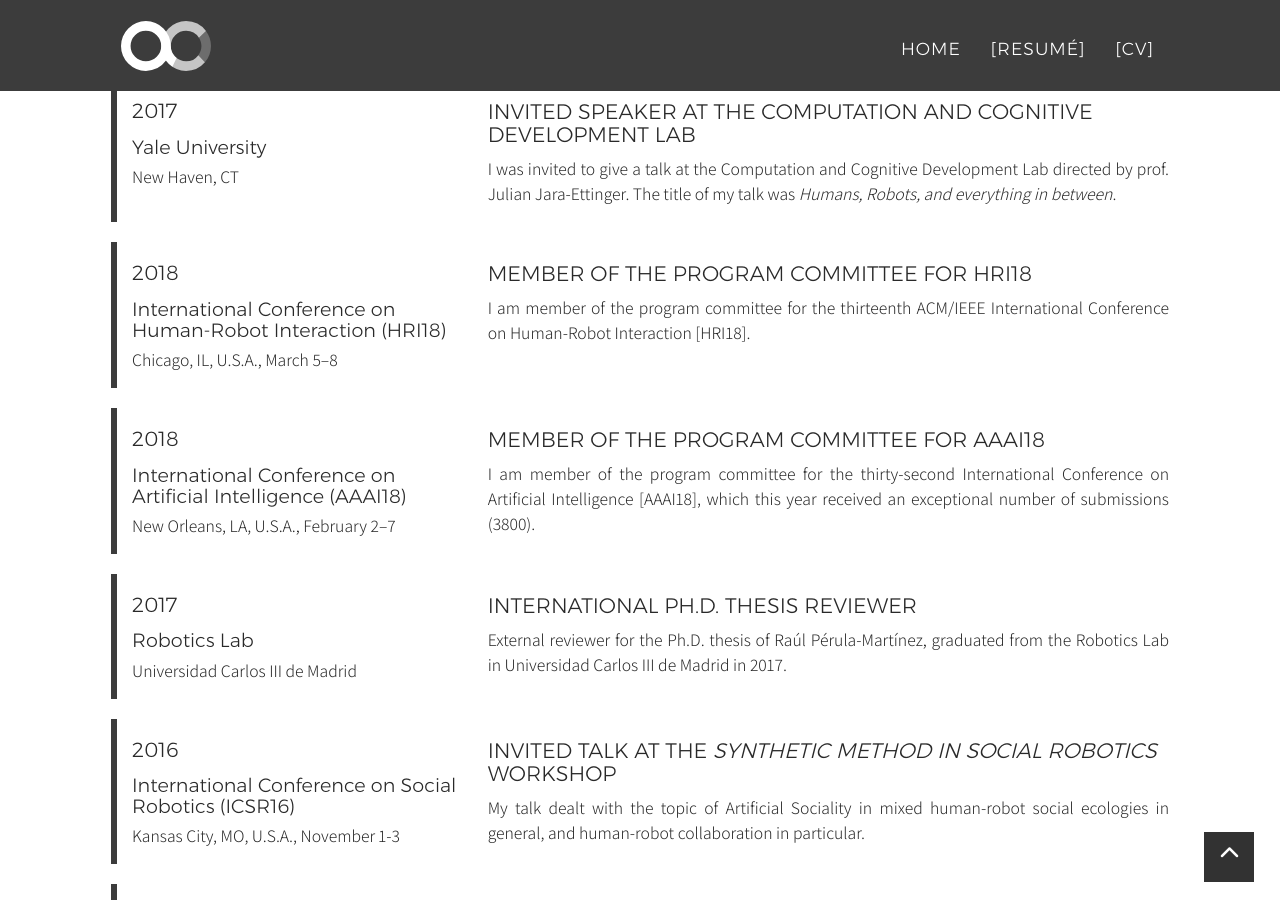
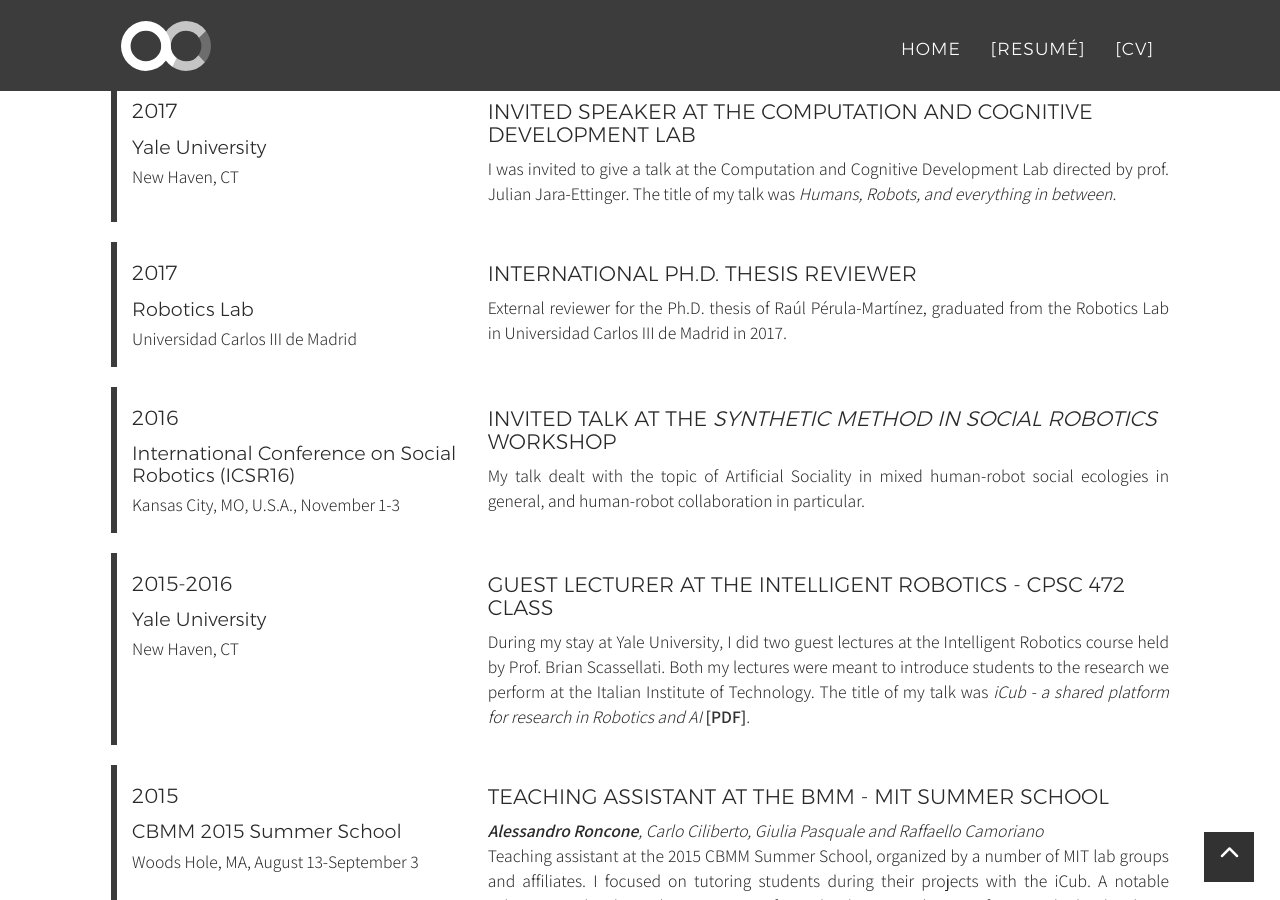
Before and after one commit to alecive/alecive.github.io, a Jekyll site: the page built from _posts/cv/2017-02-08-CV-AlessandroRoncone.md, in a window 1280 px wide and 900 px high, scrolled down 6594 px. Built offline with Jekyll 4.4.1, drawn with Linux system fonts in a browser that asks for light colours; nearby versions of some CDN libraries; some web fonts are replaced; some of the changed text lies outside the part shown.

Commit message:
[cv] Minor

```diff
--- a/_data/cv-misc.yml
+++ b/_data/cv-misc.yml
@@ -8,16 +8,6 @@
    venue: Yale University
    where: New Haven, CT
    description: I was invited to give a talk at the Computation and Cognitive Development Lab directed by prof. Julian Jara-Ettinger. The title of my talk was <i>Humans, Robots, and everything in between</i>.
- - title: Member of the Program Committee for HRI18
-   year: 2018
-   venue: International Conference on Human-Robot Interaction (HRI18)
-   where: Chicago, IL, U.S.A., March 5–8
-   description: "I am member of the program committee for the thirteenth ACM/IEEE International Conference on Human-Robot Interaction [HRI18]."
- - title: Member of the Program Committee for AAAI18
-   year: 2018
-   venue: International Conference on Artificial Intelligence (AAAI18)
-   where: New Orleans, LA, U.S.A., February 2–7
-   description: "I am member of the program committee for the thirty-second International Conference on Artificial Intelligence [AAAI18], which this year received an exceptional number of submissions (3800)."
  - title: International Ph.D. Thesis Reviewer
    year: 2017
    venue: Robotics Lab
@@ -63,4 +53,4 @@
    where: iCub Facility
    description: "I have been researcher of the week for two times. Despite its name, this award is given very rarely to outstanding research performed in the iCub Facility at IIT. In the past years, only 8 of these awards have been awarded."
  - title: "Reviewer"
-   description: "I have been a reviewer for the following conferences and journals: <i>IEEE International Conference on Robotics and Automation</i> (<b>ICRA</b>, 2018, 2017, 2016), <i>IEEE/RSJ International Conference on Intelligent Robots and Systems</i> (<b>IROS</b>, 2017, 2016, 2015), <i>ACM International Conference on Human--Robot Interaction</i> (<b>HRI</b>, 2018), <i>International Conference on Artificial Intelligence</i> (<b>AAAI</b>, 2018), <i>Robotics and Automation Letters</i> (<b>RA-L</b>, 2018), <i>Robotics: Science and Systems</i> (<b>RSS</b>, 2016), <i>Frontiers in Robotics and AI</i>  (2017), <i>IEEE/RAS International Conference on Humanoid Robots</i> (<b>Humanoids</b>, 2017, 2016, 2014, 2012), <i>International Journal of Humanoid Robotics</i> (2014), <i>IEEE International Conference on Development and Learning and on Epigenetic Robotics</i> (<b>ICDL-Epirob</b>, 2017, 2016, 2015), <i>IEEE RAS/EMBS International Conference on Biomedical Robotics and Biomechatronics</i> (<b>BioRob</b>, 2016), <i>IEEE International Symposium on Robot and Human Interactive Communication</i> (<b>ROMAN</b>, 2014), <i>IEEE International Conference on Robotics and Biomimetics</i> (<b>ROBIO</b>, 2013)."
+   description: "I have been a reviewer for the following conferences and journals: <i>IEEE International Conference on Robotics and Automation</i> (<b>ICRA</b>, 2018, 2017, 2016), <i>IEEE/RSJ International Conference on Intelligent Robots and Systems</i> (<b>IROS</b>, 2017, 2016, 2015), <i>ACM International Conference on Human-Robot Interaction</i> (<b>HRI</b>, 2018), <i>International Conference on Artificial Intelligence</i> (<b>AAAI</b>, 2018), <i>Robotics and Automation Letters</i> (<b>RA-L</b>, 2018), <i>Robotics: Science and Systems</i> (<b>RSS</b>, 2016), <i>Frontiers in Robotics and AI</i>  (2017), <i>IEEE/RAS International Conference on Humanoid Robots</i> (<b>Humanoids</b>, 2017, 2016, 2014, 2012), <i>International Journal of Humanoid Robotics</i> (2014), <i>IEEE International Conference on Development and Learning and on Epigenetic Robotics</i> (<b>ICDL-Epirob</b>, 2017, 2016, 2015), <i>IEEE RAS/EMBS International Conference on Biomedical Robotics and Biomechatronics</i> (<b>BioRob</b>, 2016), <i>IEEE International Symposium on Robot and Human Interactive Communication</i> (<b>ROMAN</b>, 2014), <i>IEEE International Conference on Robotics and Biomimetics</i> (<b>ROBIO</b>, 2013)."
```
Also changed, not shown: _posts/cv/2017-02-08-CV-AlessandroRoncone.md (+1 -1 lines).
